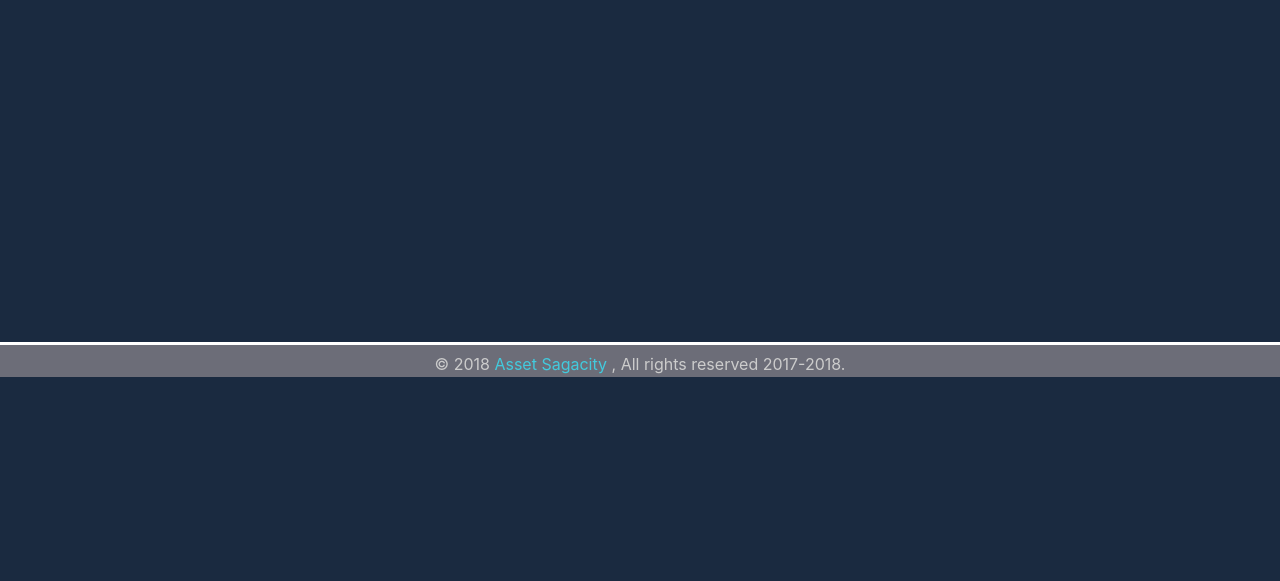
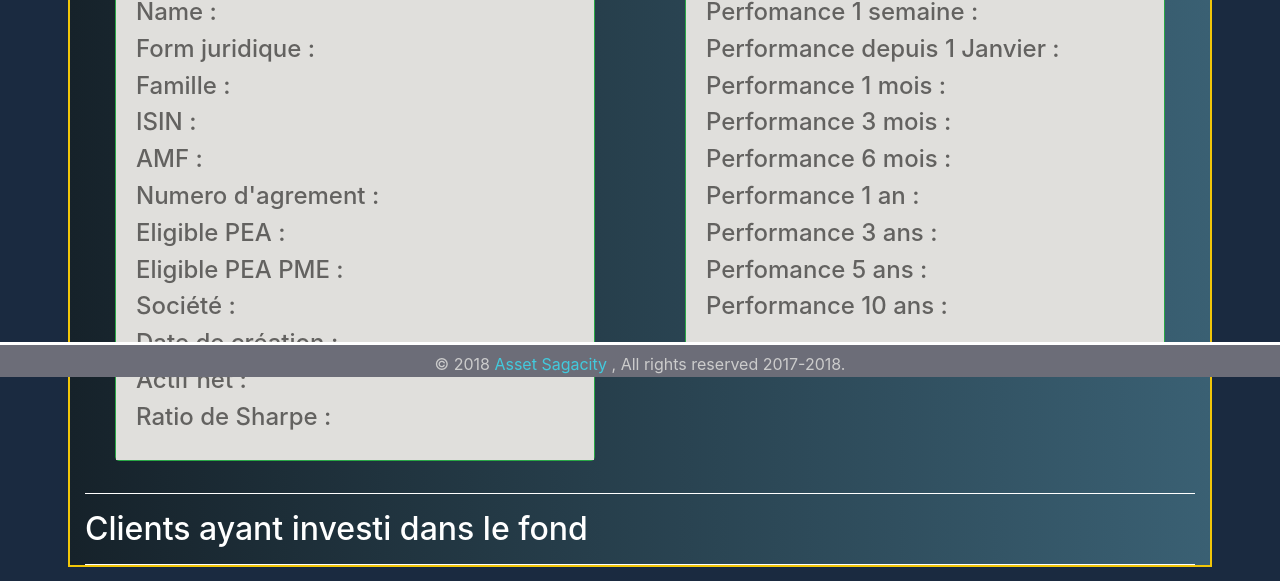
Before and after one commit to KingProwl/PI2, a website: page views/types/show.html in a window 1280 px wide. Shown: the part 423-1004 px from the top of the page. Before the commit the page ends 800 px from the top, so only its background shows below. Drawn offline with nearby package versions, Linux system fonts and the light colour scheme; files that its build step writes are made by us from their sources.

Commit message:
Updated show.html :milky_way:

```diff
--- a/views/types/show.html
+++ b/views/types/show.html
@@ -1,14 +1,56 @@
 {% extends "layout.html" %}
 
 {% block content %}
-    <h2 style="color:#FFFFFF">Clients avec les fonds <span color="color: {{type.color}}" style="color:#FFFFFF">{{type.name}}</span></h2>
+    <h2 style="color:#e0dfdc">Fond <span color="color: {{type.color}}" style="color:#e0dfdc">{{type.name}}</span></h2>
     <hr>
+    <div class="row">
+        <div class="col-sm-6">
+          <div class="card border-success mb-3">
+            <div class="card-body">
+                <h3 class="card-header">Informations</h3>
+                <h4 style="color:#636260">Name : <span style="color:black">{{type.name}}</span></h4>
+                <h4 style="color:#636260">Form juridique : <span style="color:black">{{type.forme_juridique}}</span></h4>
+                <h4 style="color:#636260">Famille : <span style="color:black">{{type.famille}}</span></h4>
+                <h4 style="color:#636260">ISIN : <span style="color:black">{{type.ISIN}}</span></h4>
+                <h4 style="color:#636260">AMF : <span style="color:black">{{type.AMF}}</span></h4>
+                <h4 style="color:#636260">Numero d'agrement :<span style="color:black">{{type.numero_agrement}}</span></h4>
+                <h4 style="color:#636260">Eligible PEA : <span style="color:black">{{type.PEA1}}</span></h4>
+                <h4 style="color:#636260">Eligible PEA PME : <span style="color:black">{{type.PEA2}}</span></h4>
+                <h4 style="color:#636260">Société : <span style="color:black">{{type.societe}}</span></h4>
+                <h4 style="color:#636260">Date de création : <span style="color:black">{{type.date_creation}}</span></h4>
+                <h4 style="color:#636260">Actif net : <span style="color:black">{{type.actif}}</span></h4>
+                <h4 style="color:#636260">Ratio de Sharpe : <span style="color:black">{{type.Sharpe}}</span></h4>
+            </div>
+          </div>
+        </div>
+        <div class="col-sm-6">
+          <div class="card border-success mb-3">
+            <div class="card-body">
+                <h3 class="card-header">Performance</h3>
+                <h4 style="color:#636260">Perfomance 1 semaine : <span style="color:black">{{type.P1W}}</span></h4>
+                <h4 style="color:#636260">Performance depuis 1 Janvier : <span style="color:black">{{type.P01}}</span></h4>
+                <h4 style="color:#636260" >Performance 1 mois : <span style="color:black">{{type.P1M}}</span></h4>
+                <h4 style="color:#636260">Performance 3 mois : <span style="color:black">{{type.P3M}}</span></h4>
+                <h4 style="color:#636260">Performance 6 mois : <span style="color:black">{{type.P6M}}</span></h4>
+                <h4 style="color:#636260">Performance 1 an : <span style="color:black">{{type.P1Y}}</span></h4>
+                <h4 style="color:#636260">Performance 3 ans : <span style="color:black">{{type.P3Y}}</span></h4>
+                <h4 style="color:#636260">Perfomance 5 ans : <span style="color:black">{{type.P5Y}}</span> </h4>
+                <h4 style="color:#636260">Performance 10 ans : <span style="color:black">{{type.P10Y}}</span></h4>
+            </div>
+          </div>
+        </div>
+      </div>
+    <hr>
+    <h2 style="color:#FFFFFF">Clients ayant investi dans le fond <span color="color: {{type.color}}">{{type.name}}</span></h2>
     {% for p in clients %}
-        <div class="panel panel-default">
-            <div class="panel-heading">
-                <a href="/{{p._id}}" style="color:#FFFFFF" >{{p.name}}</a>
+    <div class="col-sm-4">
+            <div class="card border-success mb-3">
+              <div class="card-body">
+                <h4>{{p.name}}<h4>
+                <a href="/{{p._id}}" class="btn btn-primary float-center">Voir fiche client</a>
             </div>
         </div>
+    </div>
 
     {% endfor %}
 {% endblock %}
```
